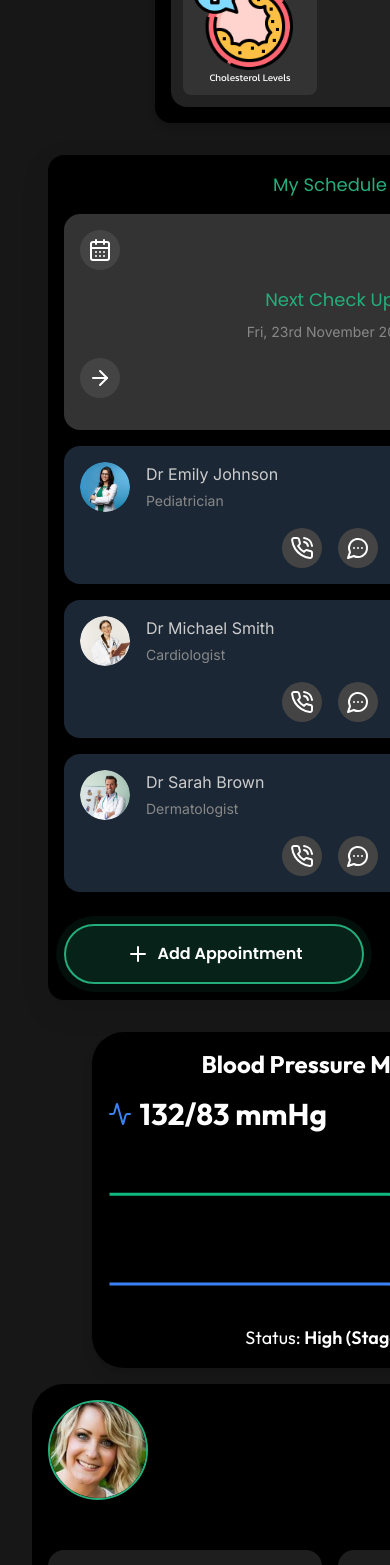
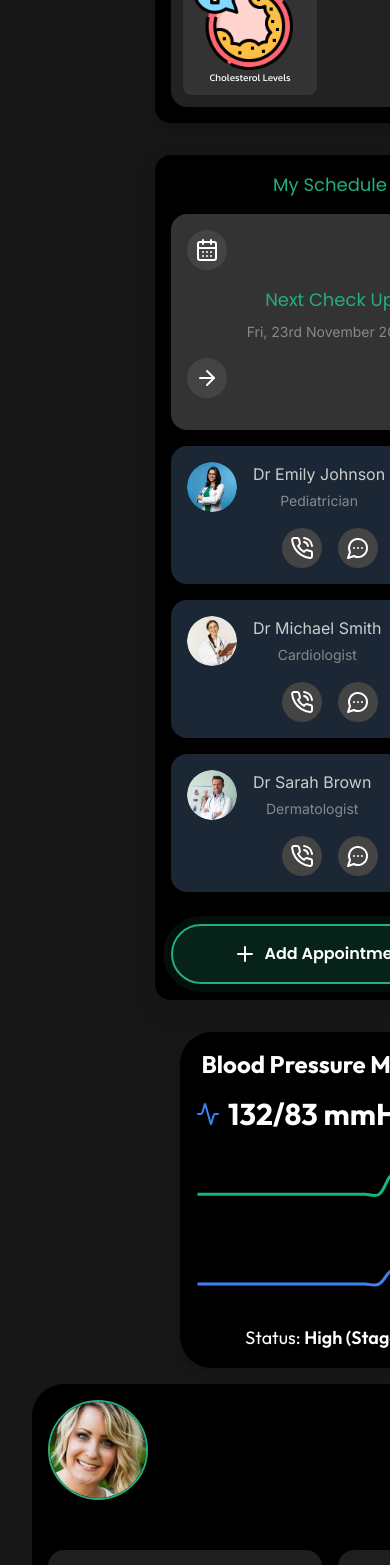
Before and after one commit to CHEGEBB/healthmasterv2, a Next.js app: page /dashboard in a window 390 px wide. Shown: the part 1478-3043 px from the top of the page. Built offline with nearby package versions, Linux system fonts and the light colour scheme.

Commit message:
refactor: Update Bp.scss and schedule.scss for responsive layout and styling

```diff
--- a/sass/Bp.scss
+++ b/sass/Bp.scss
@@ -33,7 +33,8 @@
     text-align: center;
     align-items: center;
     justify-content: center;
-    width: 80%;
+    max-width: 300px;
+    margin: 0 auto;
   }
   @include for-tablet-landscape-up {
     padding: 1.5rem;
@@ -43,6 +44,7 @@
     padding: 2rem;
   }
   @include for-big-desktop-up {
+    max-width: 1200px;
     padding: 2.5rem;
   }
 
--- a/sass/schedule.scss
+++ b/sass/schedule.scss
@@ -27,6 +27,7 @@
     padding: 2rem;
   }
 
+
   .schedule {
     background-color: $space-black;
     border-radius: 1rem;
@@ -34,15 +35,23 @@
     padding: 1rem;
     box-shadow: 0 10px 30px rgba(0, 0, 0, 0.1);
     transition: all 0.3s ease;
+    @include for-desktop-up{
+      max-width: calc(100% - 10px);
+      border-radius: 1rem;
+
+    }
+    @include for-phone-only{
+      padding: 1rem;
+      text-align: center;
+      align-items: center;
+      justify-content: center;
+      margin: 0 auto;
+      width: 350px !important;
+    }
 
     @include for-tablet-portrait-up {
       border-radius: 1rem;
       padding: 2rem;
-    }
-    @include for-desktop-up{
-      max-width: calc(100% - 10px);
-      border-radius: 1rem;
-
     }
 
     &:hover {
```
